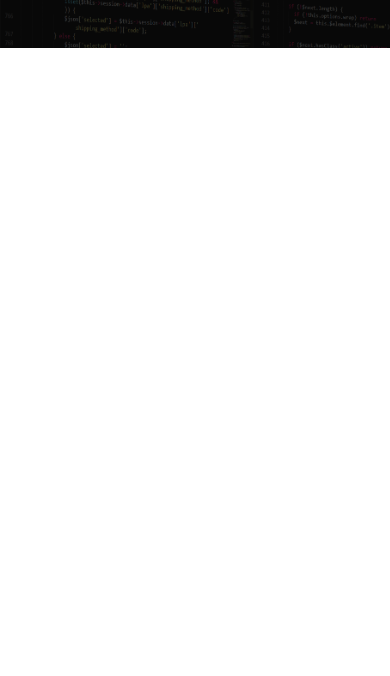
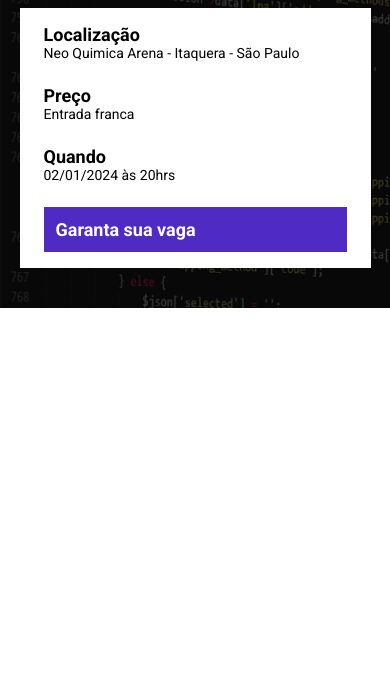
Before and after one commit to Cadu79/aniversario, a website built with Parcel: page src/index.html in a window 390 px wide. Shown: the part 168-844 px from the top of the page. Built offline with nearby package versions, Linux system fonts and the light colour scheme.

Commit message:
criando a pasta components

```diff
--- a/src/index.html
+++ b/src/index.html
@@ -16,6 +16,25 @@
             <p class="hero__text">
                 A maior festa de São Paulo 10d 12h 20m 15s
             </p>
+            <div class="infos-bar">
+                <ul class="infos-bar__infos">
+                    <li class="infos-bar__infos__item">
+                        <b>Localização</b>
+                        Neo Quimica Arena - Itaquera - São Paulo
+                    </li>
+                    <li class="infos-bar__infos__item">
+                        <b>Preço</b>
+                        Entrada franca
+                    </li>
+                    <li class="infos-bar__infos__item">
+                        <b>Quando</b>
+                        02/01/2024 às 20hrs
+                    </li>
+                </ul>
+                <a href="#" class="button button--primary">
+                    Garanta sua vaga
+                </a>
+            </div>
         </div>
 
     </header>
--- /dev/null
+++ b/src/styles/components/_buttons.scss
@@ -0,0 +1,23 @@
+.button {
+    padding: 12px;
+    font-size: 18px;
+    font-weight: bold;
+    text-decoration: none;
+    text-align: center;
+    white-space: nowrap;
+
+    &--primary {
+        color: #fff;
+        background-color: #4F2AC3;
+    }
+
+    @media (max-width: 640px) {
+        display: block;
+        width: 100%;
+    }
+
+    @media (max-width: 1024px) {
+        display: flex;
+        align-items: center;
+    }
+}
--- /dev/null
+++ b/src/styles/components/infos_bar.scss
@@ -0,0 +1,40 @@
+.infos-bar {
+    padding: 16px 24px;
+    background-color: #fff;
+    display: flex;
+    justify-content: space-between;
+
+    &__infos {
+        display: flex;
+        gap: 40px;
+
+        &__item {
+            font-size: 14px;
+            color: #000;
+
+            b {
+                color: #000;
+                font-size: 18px;
+                display: block;
+            }
+        }
+    }
+
+    @media (max-width: 640px) {
+        display: block;
+
+        &__infos {
+            display: block;
+
+            &__item {
+                margin-bottom: 24px;
+            }
+        }
+    }
+
+    @media (max-width: 1024px) {
+        &__infos {
+            gap: 16px;
+        }
+    }
+}
--- a/src/styles/main.scss
+++ b/src/styles/main.scss
@@ -1,4 +1,6 @@
 @use 'hero';
+@use 'components/infos_bar';
+@use 'components/buttons';
 
 * {
     margin: 0;
@@ -6,6 +8,7 @@
     box-sizing: border-box;
     font-family: Roboto, sans-serif;
     color: #fff;
+    list-style: none;
 }
 
 .container {
```
